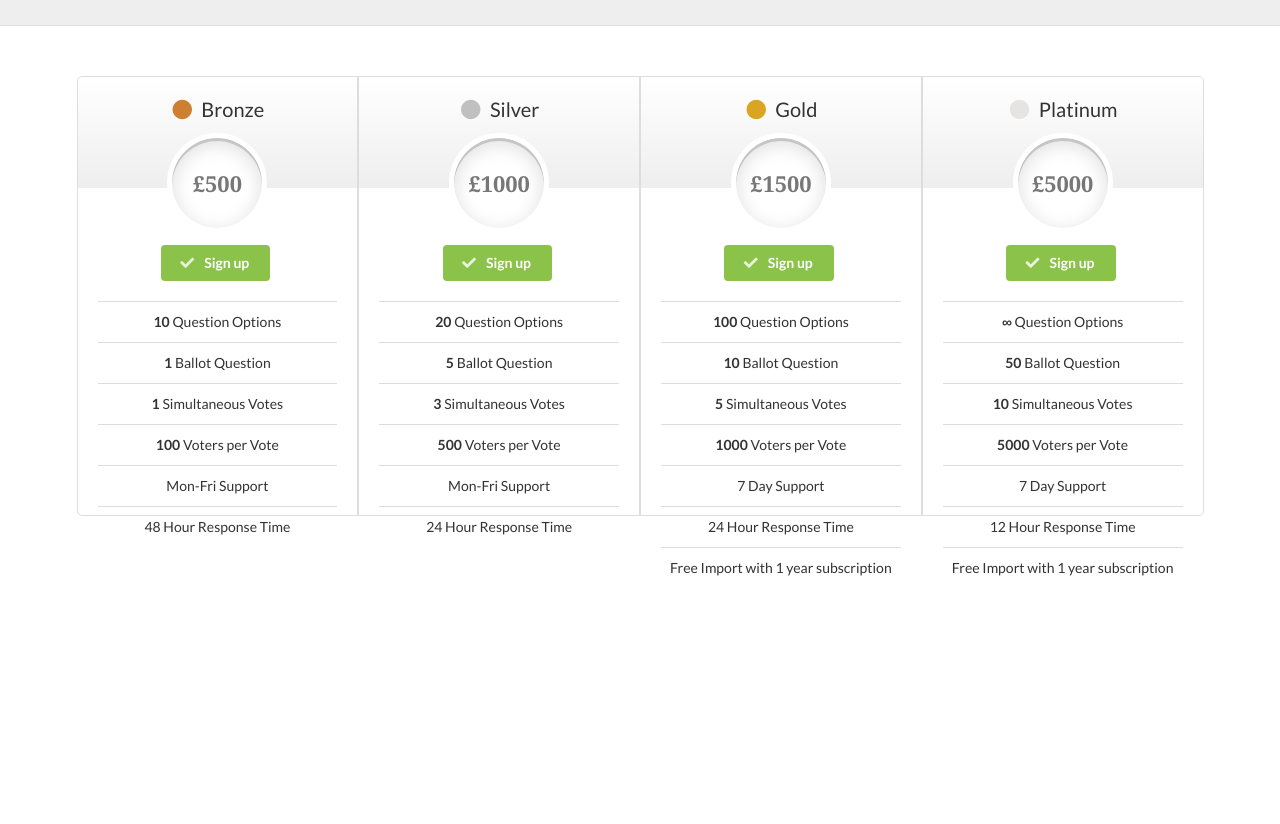
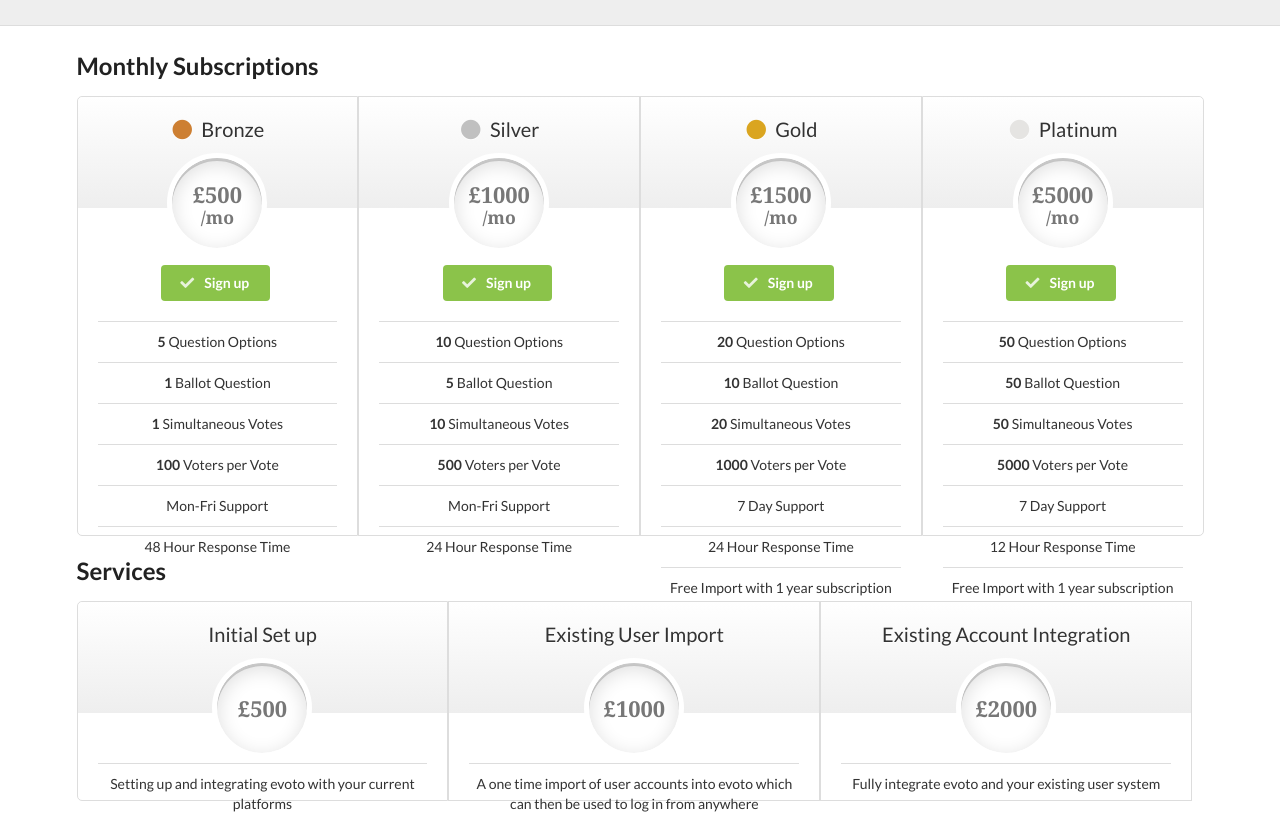
Before and after one commit to evoto-tech/evoto-tech.github.io, a plain HTML site: page index.html in a window 1280 px wide. Shown: the part 289-1113 px from the top of the page. Before the commit the page ends 877 px from the top, so only its background shows below. Drawn offline with nearby package versions, Linux system fonts and the light colour scheme.

Commit message:
:sparkles: Tweak numbers, add services pricing table

```diff
--- a/index.html
+++ b/index.html
@@ -16,12 +16,13 @@
     <p>A straight forward, simple to use, electronic voting system for organisations</p>
   </div>
   <div class="ui container">
-    <div id="pricing-table">
+    <h2>Monthly Subscriptions</h2>
+    <div id="pricing-table" class="four">
       <div class="plan">
-        <h3><i class="circle bronze icon"></i> Bronze<span>£500</span></h3>
+        <h3><i class="circle bronze icon"></i> Bronze<span class="double">£500<small><br/>/mo</small></span></h3>
         <a class="ui signup button" href=""><i class="checkmark icon"></i> Sign up</a>
         <ul>
-          <li><b>10</b> Question Options</li>
+          <li><b>5</b> Question Options</li>
           <li><b>1</b> Ballot Question</li>
           <li><b>1</b> Simultaneous Votes</li>
           <li><b>100</b> Voters per Vote</li>
@@ -30,24 +31,24 @@
         </ul>
       </div>
       <div class="plan" id="most-popular">
-        <h3><i class="circle silver icon"></i> Silver<span>£1000</span></h3>
+        <h3><i class="circle silver icon"></i> Silver<span class="double">£1000<small><br/>/mo</small></span></h3>
         <a class="ui signup button" href=""><i class="checkmark icon"></i> Sign up</a>
         <ul>
-          <li><b>20</b> Question Options</li>
+          <li><b>10</b> Question Options</li>
           <li><b>5</b> Ballot Question</li>
-          <li><b>3</b> Simultaneous Votes</li>
+          <li><b>10</b> Simultaneous Votes</li>
           <li><b>500</b> Voters per Vote</li>
           <li>Mon-Fri Support</li>
           <li>24 Hour Response Time</li>
         </ul>
       </div>
       <div class="plan">
-        <h3><i class="circle gold icon"></i> Gold<span>£1500</span></h3>
+        <h3><i class="circle gold icon"></i> Gold<span class="double">£1500<small><br/>/mo</small></span></h3>
         <a class="ui signup button" href=""><i class="checkmark icon"></i> Sign up</a>
         <ul>
-          <li><b>100</b> Question Options</li>
+          <li><b>20</b> Question Options</li>
           <li><b>10</b> Ballot Question</li>
-          <li><b>5</b> Simultaneous Votes</li>
+          <li><b>20</b> Simultaneous Votes</li>
           <li><b>1000</b> Voters per Vote</li>
           <li>7 Day Support</li>
           <li>24 Hour Response Time</li>
@@ -55,12 +56,12 @@
         </ul>
       </div>
       <div class="plan">
-        <h3><i class="circle platinum icon"></i> Platinum<span>£5000</span></h3>
+        <h3><i class="circle platinum icon"></i> Platinum<span class="double">£5000<small><br/>/mo</small></span></h3>
         <a class="ui signup button" href=""><i class="checkmark icon"></i> Sign up</a>
         <ul>
-          <li><b>∞</b> Question Options</li>
+          <li><b>50</b> Question Options</li>
           <li><b>50</b> Ballot Question</li>
-          <li><b>10</b> Simultaneous Votes</li>
+          <li><b>50</b> Simultaneous Votes</li>
           <li><b>5000</b> Voters per Vote</li>
           <li>7 Day Support</li>
           <li>12 Hour Response Time</li>
@@ -69,6 +70,28 @@
       </div>
     </div>
   </div>
+<div class="ui container">
+    <h2>Services</h2>
+    <div id="pricing-table" class="small three">
+      <div class="plan">
+        <h3>Initial Set up<span>£500</span></h3>
+        <ul>
+          <li>Setting up and integrating evoto with your current platforms</li>
+        </ul>
+      </div>
+      <div class="plan" id="most-popular">
+        <h3>Existing User Import<span>£1000</span></h3>
+        <ul>
+          <li>A one time import of user accounts into evoto which can then be used to log in from anywhere</li>
+        </ul>
+      </div>
+      <div class="plan">
+        <h3>Existing Account Integration<span>£2000</span></h3>
+        <ul>
+          <li>Fully integrate evoto and your existing user system</li>
+        </ul>
+      </div>
+  </div>
   <script src="https://cdn.jsdelivr.net/semantic-ui/2.2.6/semantic.min.js"></script>
 </body>
 </html>
--- a/styles/main.css
+++ b/styles/main.css
@@ -9,6 +9,7 @@ body{
   text-align: center;
   padding-top: 0.5em;
   padding-bottom: 1em;
+  margin-bottom: 25px;
 }
 
 .jumbo img {
--- a/styles/pricing-table.css
+++ b/styles/pricing-table.css
@@ -1,9 +1,13 @@
 #pricing-table {
   height: 55vh;
-  margin: 50px auto;
+  margin: 5px auto 20px auto;
   text-align: center;
   width: 100%;
   overflow: visible;
+}
+
+#pricing-table.small {
+  height: 25vh;
 }
 
 #pricing-table .plan {
@@ -20,7 +24,14 @@
 @media only screen and (min-width: 900px) {
   #pricing-table .plan {
     float: left;
+  }
+
+  #pricing-table.four .plan {
     width: 25%;
+  }
+
+  #pricing-table.three .plan {
+    width: 33%;
   }
 
   #pricing-table .plan:nth-child(1) {
@@ -123,6 +134,15 @@
   line-height: 90px;
 }
 
+#pricing-table h3 span.double {
+  line-height: 73px;
+}
+
+#pricing-table h3 span small {
+  position: relative;
+  top: -54px;
+}
+
 #pricing-table ul {
   margin: 20px 0 0 0;
   padding: 0;
```
